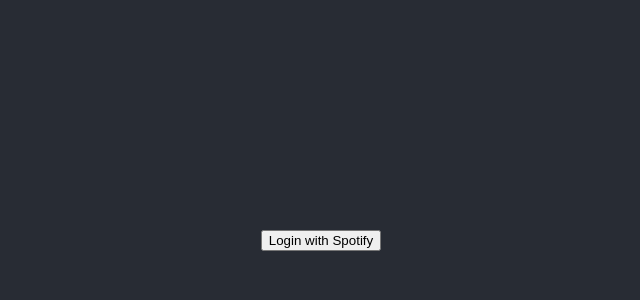
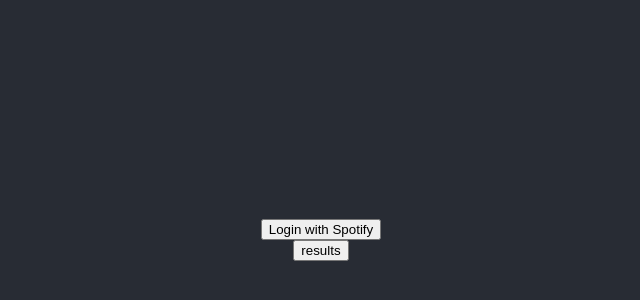
Before and after one commit to ryjtoh/spotify-time-capsule, a React (Create React App) app: page / in a window 1280 px wide. Shown: the part 160-460 px from the top of the page, without its empty margins (319-959 px from the left). Built offline with nearby package versions, Linux system fonts and the light colour scheme.

Commit message:
working get request

```diff
--- a/package.json
+++ b/package.json
@@ -6,6 +6,7 @@
     "@testing-library/jest-dom": "^5.16.4",
     "@testing-library/react": "^13.2.0",
     "@testing-library/user-event": "^13.5.0",
+    "axios": "^0.27.2",
     "react": "^18.1.0",
     "react-dom": "^18.1.0",
     "react-scripts": "^5.0.1",
--- a/src/App.js
+++ b/src/App.js
@@ -1,12 +1,14 @@
 import logo from './logo.svg';
 import './App.css';
-import Header from './components/Header/Header';
+import SpotifyAuthButton from './components/SpotifyAuthButton/SpotifyAuthButton';
+import Filters from './components/Filters/Filters';
 
 function App() {
   return (
     <div className="App">
       <header className="App-header">
-        <Header/>
+        <SpotifyAuthButton/>
+        <Filters/>
       </header>
     </div>
   );
--- /dev/null
+++ b/src/components/Filters/Filters.jsx
@@ -0,0 +1,34 @@
+import React, { useEffect, useState } from "react";
+import axios from "axios";
+
+const PLAYLIST_ENDPOINT = "https://api.spotify.com/v1/me/playlists?limit=50";
+
+function Filters() {
+  const [token, setToken] = useState("");
+  const [data, setData] = useState({});
+
+  useEffect(() => {
+    if (localStorage.getItem("accessToken")) {
+      setToken(localStorage.getItem("accessToken"));
+    }
+  }, []);
+
+  const handleGetPlaylists = () => {
+    axios.get(PLAYLIST_ENDPOINT, {
+      headers: {
+        Authorization: "Bearer " + token,
+      },
+    }).then((response) => {
+      setData(response.data)
+    })
+    .catch((error) => {
+      console.log(error);
+    });
+  }
+
+  return(
+    <button onClick={handleGetPlaylists}>results</button>
+  );
+}
+
+export default Filters;
```
Also changed, not shown: src/components/SpotifyAuthButton/SpotifyAuthButton.jsx (renamed from src/components/Header/Header.jsx), 1 other file (tests, documents, lock files or other folders).
